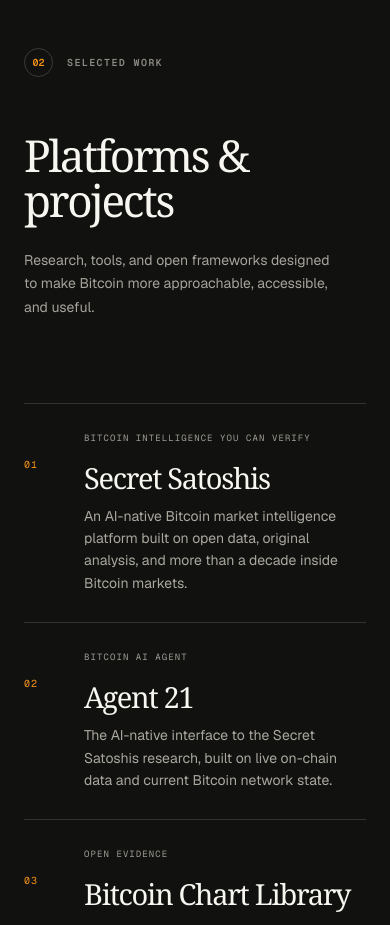
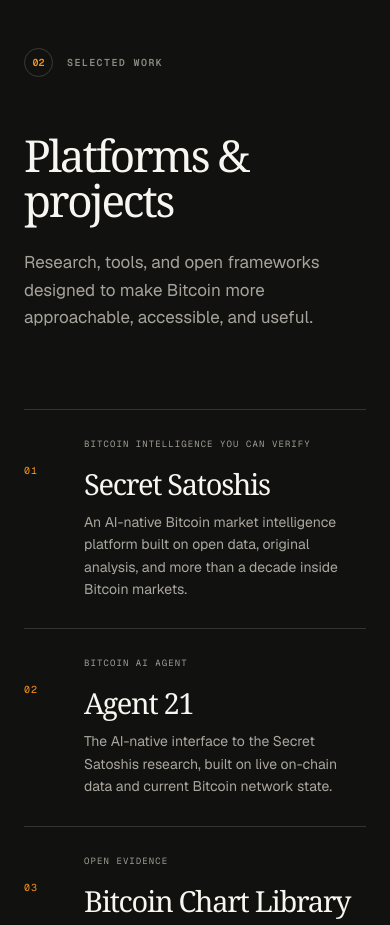
Before and after one commit to SecretSatoshis/Trey-Brunson-Website, a Next.js app: page / in a window 390 px wide. Shown: the part 3220-4145 px from the top of the page. Built offline with nearby package versions, Linux system fonts and the light colour scheme; no server answers.

Commit message:
Make the work-section description a standfirst
It sat in a narrow right-hand column at 14px, reading as a caption
parked in the corner rather than an introduction. Stack it under the
headline at 17px on a 560px measure, and drop the column overrides the
old three-column grid needed.

```diff
--- a/app/globals.css
+++ b/app/globals.css
@@ -224,9 +224,9 @@
 .work .eyebrow, .work .venture-index { color: var(--orange); }
 .light-label { color: #8b8982; }
 .light-label span { border-color: #3c3b37; color: var(--orange); }
-.work-intro { display: grid; grid-template-columns: 1.55fr .7fr; gap: 60px; align-items: end; }
+.work-intro { display: grid; gap: 26px; }
 .work-intro h2 { max-width: 720px; font-size: clamp(44px,5.7vw,82px); }
-.work-intro > p:last-child { max-width: 310px; margin: 0 0 6px; color: #a6a39b; font-size: 14px; line-height: 1.65; }
+.work-intro > p:last-child { max-width: 560px; margin: 0; color: #a6a39b; font-size: 17px; line-height: 1.6; }
 .venture-list { margin-top: clamp(78px,9vw,132px); border-top: 1px solid #34332f; }
 .venture-card {
   display: grid;
@@ -306,8 +306,6 @@
   .about-grid { gap: 52px; }
   .portrait-wrap { width: min(100%, 620px); }
   .about-copy { padding-top: 0; }
-  .work-intro { grid-template-columns: 1.6fr .8fr; }
-  .work-intro > p:last-child { grid-column: 2; }
   .venture-card { grid-template-columns: .16fr .85fr 1fr; }
   .venture-link { display: none; }
 }
@@ -318,7 +316,7 @@
   .header-links { gap: 16px; font-size: 10px; }
   .hero { min-height: auto; padding-top: 66px; }
   .hero-title { margin-top: 44px; font-size: clamp(52px,15.5vw,82px); line-height: .92; }
-  .hero-bottom, .perspective-lead, .work-intro, .about-grid { grid-template-columns: 1fr; }
+  .hero-bottom, .perspective-lead, .about-grid { grid-template-columns: 1fr; }
   .hero-bottom { gap: 28px; align-items: start; margin-top: 48px; }
   .hero-actions .button { flex: 1; }
   .hero-supply-module { width: min(100%, 350px); margin-top: 48px; }
@@ -331,8 +329,6 @@
   .principles { grid-template-columns: 1fr; }
   .principle { min-height: 220px; }
   .principle h3 { margin-top: 48px; }
-  .work-intro { gap: 26px; }
-  .work-intro > p:last-child { grid-column: auto; }
   .venture-card { grid-template-columns: 42px 1fr; gap: 8px 18px; padding: 28px 0; }
   .venture-card:hover { padding: 28px 14px; }
   .venture-description { grid-column: 2; }
```
